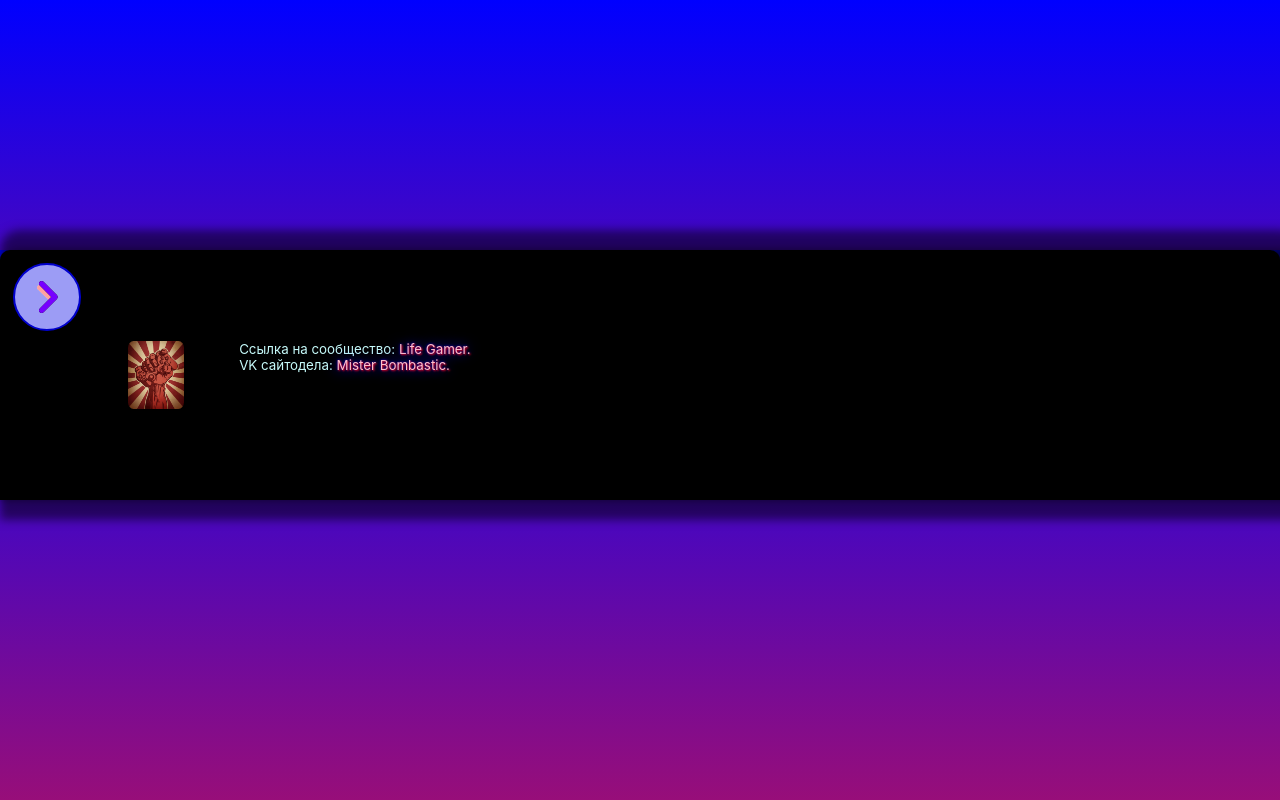
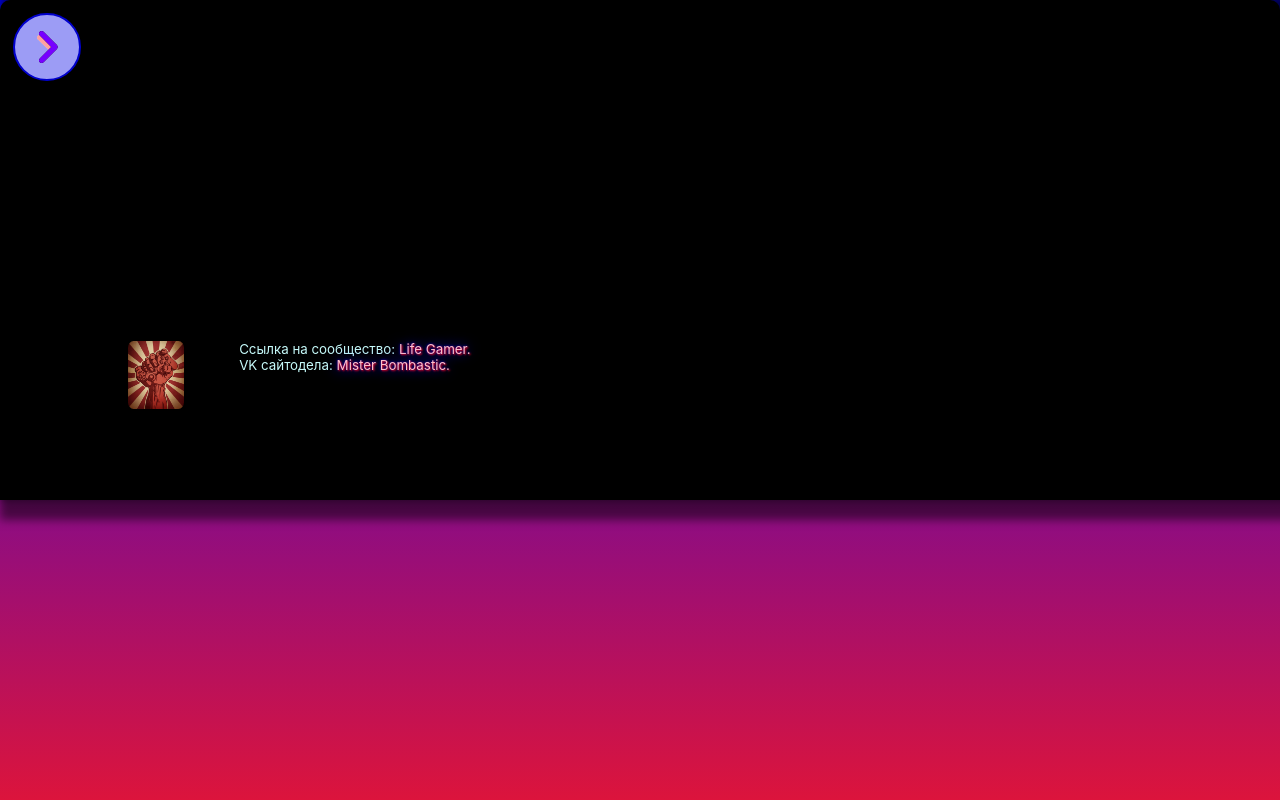
Before and after one commit to Diesfingers228/LifeGamer, a React (Create React App) app in the folder my-app/: page /info in a window 1280 px wide. Shown: the top 800 px of the page. Built offline with nearby package versions, Linux system fonts and the light colour scheme.

Commit message:
Life_Gamer

```diff
--- a/my-app/src/App.css
+++ b/my-app/src/App.css
@@ -358,7 +358,7 @@
       box-shadow: 10px 10px 10px 10px rgba(0, 0, 0, 0.5), 10px -10px 10px 10px rgba(0, 0, 0, 0.5);
       display: flex;
       align-items: center;
-      margin-top: 250px;
+      padding: 250px;
       height: 250px;
       width: 100%;
     }
--- a/my-app/src/AppMobile.css
+++ b/my-app/src/AppMobile.css
@@ -328,7 +328,7 @@
       box-shadow: 10px 10px 10px 10px rgba(0, 0, 0, 0.5), 10px -10px 10px 10px rgba(0, 0, 0, 0.5);
       display: flex;
       align-items: center;
-      margin-top: 250px;
+      padding-top: 250px;
       height: 250px;
       width: 100%;
     }
```
